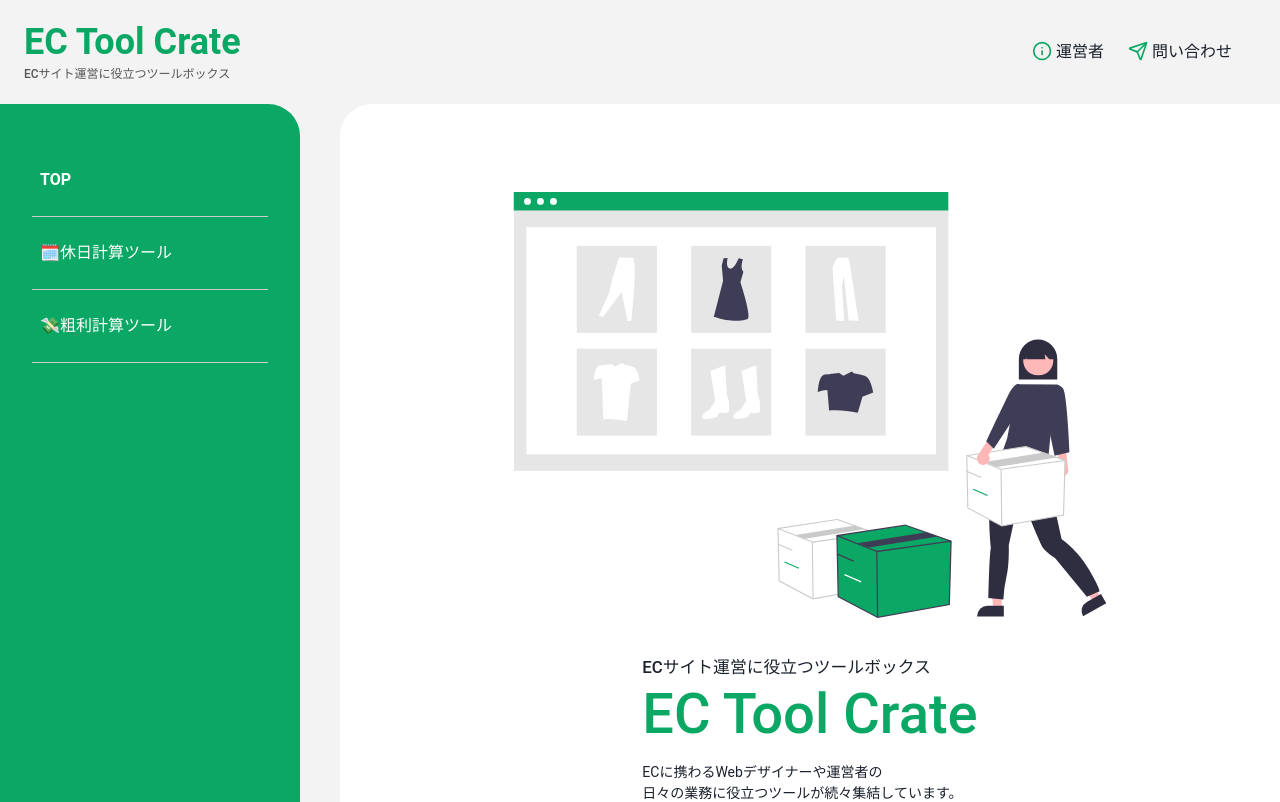
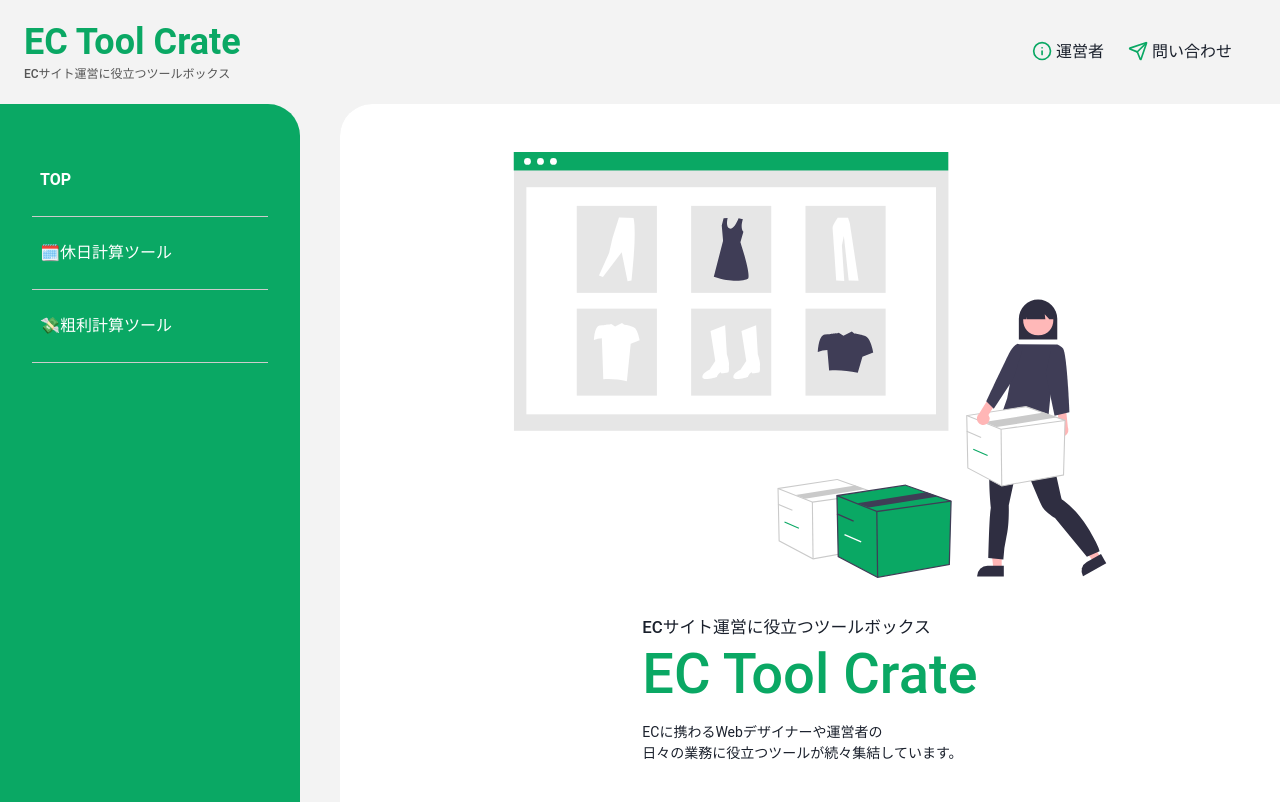
Before and after one commit to mimihokuro/app, a React (Vite) app: page / in a window 1280 px wide. Shown: the top 802 px of the page. Built offline with nearby package versions, Linux system fonts and the light colour scheme.

Commit message:
💄 メインエリア全体の余白調整

```diff
--- a/src/pages/HolidayCalculation.jsx
+++ b/src/pages/HolidayCalculation.jsx
@@ -247,7 +247,14 @@ const HolidayCalculation = () => {
   const result = { daysInPeriod, numberOfHolidays };
 
   return (
-    <Stack width="100%" mx="auto">
+    <Stack
+      width="100%"
+      mx="auto"
+      p={{
+        base: 4,
+        md: "10",
+      }}
+    >
       <Heading
         as="h1"
         size="xl"
--- a/src/routes/index.jsx
+++ b/src/routes/index.jsx
@@ -22,15 +22,9 @@ export const Routes = () => {
   return (
     <Stack
       width={"100%"}
-      p={{
-        base: 4,
-        md: "10",
-      }}
       backgroundColor={"#ffffff"}
       borderLeftRadius={{
         base: "0px",
-        sm: "0px",
-        md: "32px",
         lg: "32px",
       }}
       overflow={"hidden"}
```
